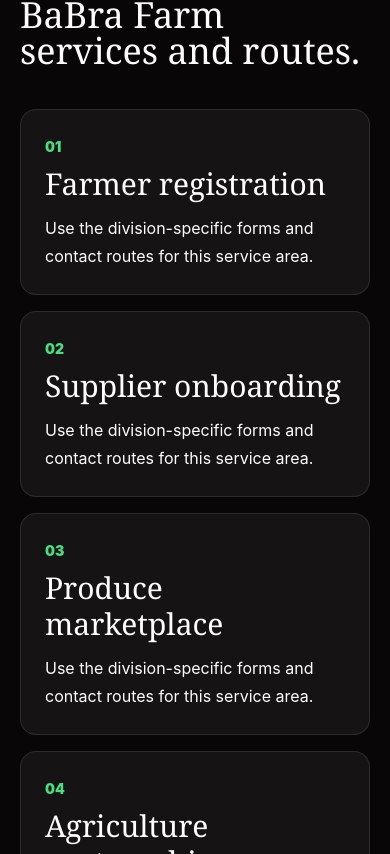
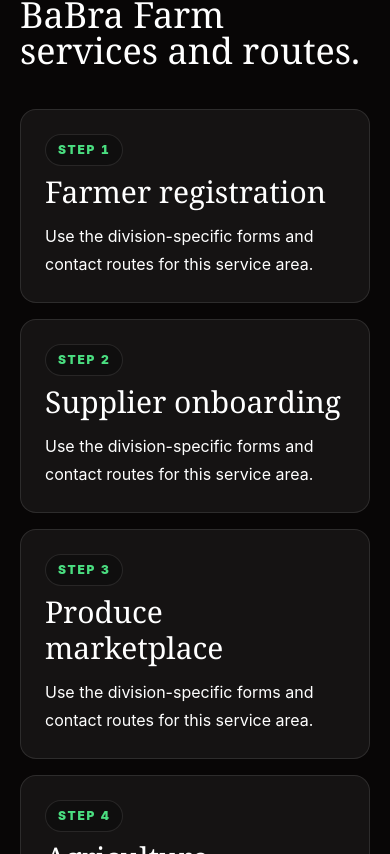
Before and after one commit to BaBraTv/babra-website-public, a Next.js app: page /farm in a window 390 px wide. Shown: the part 1290-2144 px from the top of the page. Built offline with nearby package versions, Linux system fonts and the light colour scheme.

Commit message:
Fix Rwanda Mobile Hub step labels

```diff
--- a/app/DivisionPage.tsx
+++ b/app/DivisionPage.tsx
@@ -108,7 +108,12 @@
                   id={index === 0 ? "farmers" : index === 1 ? "marketplace" : index === 2 ? "partnerships" : undefined}
                   className="rounded-2xl border border-white/10 bg-white/[0.055] p-6"
                 >
-                  <span className="text-sm font-black" style={{ color: data.accent }}>0{index + 1}</span>
+                  <span
+                    className="inline-flex h-8 items-center rounded-full border border-white/10 bg-black/25 px-3 text-xs font-black uppercase tracking-[0.14em] tabular-nums"
+                    style={{ color: data.accent }}
+                  >
+                    {`Step ${index + 1}`}
+                  </span>
                   <h3 className="mt-2 font-serif text-3xl">{point}</h3>
                   <p className="mt-3 leading-7 text-white/62">Use the division-specific forms and contact routes for this service area.</p>
                 </article>
```
